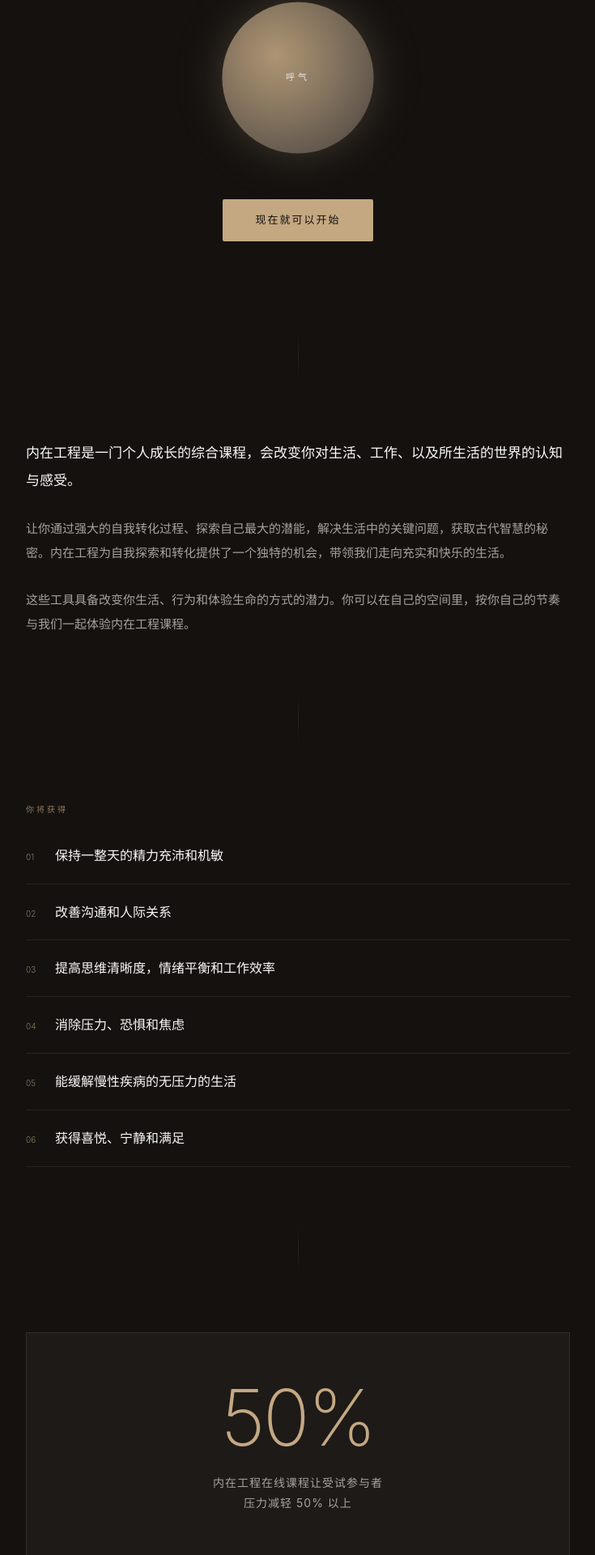
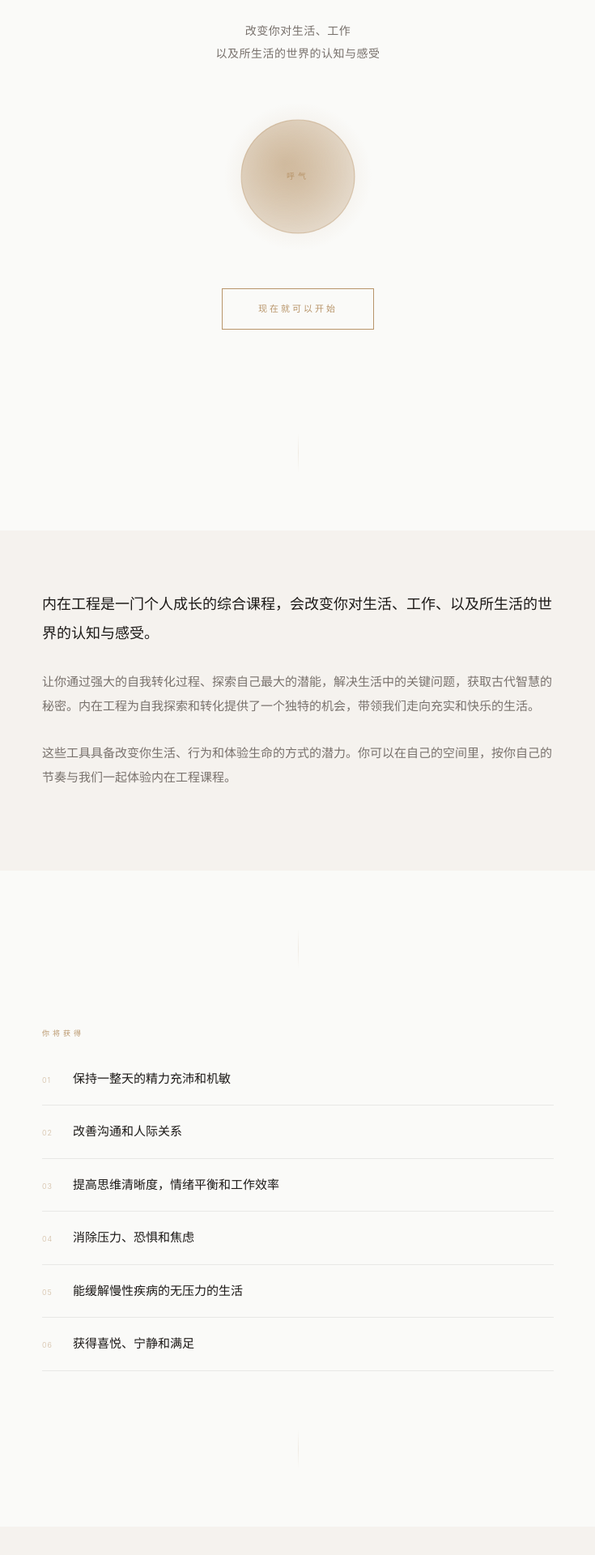
Before and after one commit to HzTTT/loveegoai, a React (Vite) app: page /paywall-c in a window 1280 px wide. Shown: the part 360-2280 px from the top of the page at 81% size, without its empty margins (272-1007 px from the left). Built offline with nearby package versions, Linux system fonts and the light colour scheme; no server answers; a web font is replaced by a local one.

Commit message:
feat(paywall-c): white bg zen style, price $1200 USD per ELENA

```diff
--- a/src/app/pages/PaywallC.tsx
+++ b/src/app/pages/PaywallC.tsx
@@ -2,28 +2,30 @@ import { useEffect, useState } from 'react'
 import { motion } from 'motion/react'
 
 /*
-  Paywall C · 内在工程 · 禅修风格
+  Paywall C · 内在工程 · 白色禅意风格
   文案：ELENA 原文 (msg=be977470)，一字不改
-  UI：禅修 / 暗金 / 温暖深棕 / 轻盈细字 / 呼吸球
+  UI：白底 / 暖金点缀 / 大量留白 / 轻盈细字 / 禅意极简
+  价格：$1200 USD
 */
 
 const C = {
-  bg: '#14110F',
-  bgSoft: '#1C1917',
-  card: 'rgba(250,250,249,0.04)',
-  cardBorder: 'rgba(196,168,130,0.14)',
-  gold: '#C4A882',
-  goldSoft: 'rgba(196,168,130,0.7)',
-  goldFaint: 'rgba(196,168,130,0.12)',
-  white: '#FAFAF9',
-  textMid: '#A8A29E',
-  textDim: '#78716C',
+  bg: '#FAFAF8',
+  bgAlt: '#F5F2EE',
+  text: '#1C1917',
+  textMid: '#78716C',
+  textDim: '#A8A29E',
+  gold: '#B8956A',
+  goldSoft: 'rgba(184,149,106,0.6)',
+  goldFaint: 'rgba(184,149,106,0.15)',
+  border: 'rgba(28,25,23,0.08)',
+  borderMid: 'rgba(28,25,23,0.14)',
 }
 
-const FONT = '-apple-system, "PingFang SC", "Hiragino Sans GB", system-ui, sans-serif'
-const MODULE_PAD = { maxWidth: 720, margin: '0 auto', padding: '0 24px' } as const
+const FONT = '"Noto Serif SC", "Source Han Serif SC", Georgia, "PingFang SC", serif'
+const FONT_SANS = '-apple-system, "PingFang SC", "Hiragino Sans GB", system-ui, sans-serif'
+const MODULE_PAD = { maxWidth: 680, margin: '0 auto', padding: '0 24px' } as const
 
-/* ── 呼吸球 ── */
+/* ── 呼吸球（浅色版） ── */
 const PHASE_LABEL: Record<'inhale' | 'hold' | 'exhale', string> = {
   inhale: '吸气', hold: '停留', exhale: '呼气',
 }
@@ -44,26 +46,26 @@ function BreathingOrb() {
     return () => clearTimeout(id)
   }, [])
 
-  const scale = phase === 'inhale' ? 1.35 : phase === 'hold' ? 1.35 : 0.85
-  const duration = phase === 'inhale' ? 4 : phase === 'hold' ? 2 : 6
+  const scale = phase === 'inhale' ? 1.3 : phase === 'hold' ? 1.3 : 0.82
+  const dur = phase === 'inhale' ? 4 : phase === 'hold' ? 2 : 6
 
   return (
-    <div style={{ position: 'relative', width: 220, height: 220, display: 'flex', alignItems: 'center', justifyContent: 'center' }}>
+    <div style={{ position: 'relative', width: 180, height: 180, display: 'flex', alignItems: 'center', justifyContent: 'center' }}>
       <motion.div
-        animate={{ scale: scale * 0.88, opacity: 0.18 }}
-        transition={{ duration, ease: 'easeInOut' }}
+        animate={{ scale: scale * 0.9, opacity: 0.25 }}
+        transition={{ duration: dur, ease: 'easeInOut' }}
         style={{
-          position: 'absolute', width: 200, height: 200, borderRadius: '50%',
+          position: 'absolute', width: 160, height: 160, borderRadius: '50%',
           background: `radial-gradient(circle, ${C.gold} 0%, transparent 70%)`,
         }}
       />
       <motion.div
         animate={{ scale }}
-        transition={{ duration, ease: 'easeInOut' }}
+        transition={{ duration: dur, ease: 'easeInOut' }}
         style={{
-          width: 140, height: 140, borderRadius: '50%',
-          background: 'radial-gradient(circle at 35% 35%, rgba(196,168,130,0.85) 0%, rgba(120,113,108,0.5) 100%)',
-          boxShadow: '0 0 48px rgba(196,168,130,0.2)',
+          width: 110, height: 110, borderRadius: '50%',
+          background: `radial-gradient(circle at 38% 38%, rgba(184,149,106,0.55) 0%, rgba(184,149,106,0.2) 100%)`,
+          border: `1px solid rgba(184,149,106,0.3)`,
         }}
       />
       <motion.div
@@ -71,7 +73,7 @@ function BreathingOrb() {
         initial={{ opacity: 0 }}
         animate={{ opacity: 1 }}
         transition={{ duration: 0.8 }}
-        style={{ position: 'absolute', color: 'rgba(255,255,255,0.8)', fontSize: 11, letterSpacing: 4, fontWeight: 300 }}
+        style={{ position: 'absolute', color: C.gold, fontSize: 10, letterSpacing: 4, fontFamily: FONT_SANS }}
       >
         {PHASE_LABEL[phase]}
       </motion.div>
@@ -81,16 +83,16 @@ function BreathingOrb() {
 
 function Divider() {
   return (
-    <div style={{
-      width: 1, height: 60, margin: '72px auto',
-      background: `linear-gradient(to bottom, transparent, ${C.goldFaint}, transparent)`,
-    }} />
+    <div style={{ width: 1, height: 48, margin: '72px auto', background: `linear-gradient(to bottom, transparent, ${C.goldFaint}, transparent)` }} />
   )
 }
 
 function Label({ children }: { children: React.ReactNode }) {
   return (
-    <div style={{ fontSize: 10, letterSpacing: 3, color: C.goldSoft, fontWeight: 500, textTransform: 'uppercase', marginBottom: 14 }}>
+    <div style={{
+      fontSize: 9, letterSpacing: 4, color: C.gold, fontWeight: 400,
+      textTransform: 'uppercase', marginBottom: 16, fontFamily: FONT_SANS,
+    }}>
       {children}
     </div>
   )
@@ -99,48 +101,55 @@ function Label({ children }: { children: React.ReactNode }) {
 export default function PaywallC() {
   return (
     <div translate="no" style={{
-      minHeight: '100vh', background: C.bg, color: C.white,
-      fontFamily: FONT, lineHeight: 1.8, paddingBottom: 120,
+      minHeight: '100vh', background: C.bg, color: C.text,
+      fontFamily: FONT, lineHeight: 1.9, paddingBottom: 120,
     }}>
       {/* 顶部 bar */}
       <div style={{
         maxWidth: 960, margin: '0 auto', padding: '24px 24px',
         display: 'flex', justifyContent: 'space-between', alignItems: 'center',
+        borderBottom: `1px solid ${C.border}`,
+        fontFamily: FONT_SANS,
       }}>
-        <div style={{ fontSize: 12, letterSpacing: 3, color: C.goldSoft }}>LOVE · EGO · AI</div>
+        <div style={{ fontSize: 11, letterSpacing: 3, color: C.gold }}>LOVE · EGO · AI</div>
         <div style={{ fontSize: 10, color: C.textDim, letterSpacing: 2 }}>内在工程</div>
       </div>
 
       {/* ── 1. HERO ── */}
-      <section style={{ paddingTop: 72, paddingBottom: 40 }}>
+      <section style={{ paddingTop: 96, paddingBottom: 56 }}>
         <div style={{ ...MODULE_PAD, textAlign: 'center' }}>
           <motion.div
-            initial={{ opacity: 0, y: 20 }}
+            initial={{ opacity: 0, y: 24 }}
             animate={{ opacity: 1, y: 0 }}
-            transition={{ duration: 1.4 }}
+            transition={{ duration: 1.6, ease: 'easeOut' }}
           >
             <Label>什么是内在工程</Label>
             <h1 style={{
-              fontSize: 'clamp(28px, 5vw, 44px)', fontWeight: 300, letterSpacing: 1,
-              lineHeight: 1.6, margin: '0 0 32px', color: C.white,
+              fontSize: 'clamp(28px, 5vw, 48px)', fontWeight: 300, letterSpacing: '0.04em',
+              lineHeight: 1.55, margin: '0 0 36px', color: C.text,
             }}>
               一门源自创造<br />
-              <span style={{ color: C.gold }}>内在幸福</span>的技术。
+              <em style={{ color: C.gold, fontStyle: 'italic' }}>内在幸福</em>的技术
             </h1>
+            <p style={{ fontSize: 14, color: C.textMid, fontFamily: FONT_SANS, letterSpacing: 0.5, lineHeight: 2 }}>
+              改变你对生活、工作<br />以及所生活的世界的认知与感受
+            </p>
           </motion.div>
 
-          <div style={{ display: 'flex', justifyContent: 'center', margin: '24px 0 40px' }}>
+          <div style={{ display: 'flex', justifyContent: 'center', margin: '48px 0' }}>
             <BreathingOrb />
           </div>
 
           <motion.a
             href="#pricing"
-            whileHover={{ opacity: 0.85 }}
+            whileHover={{ background: C.gold, color: C.bg }}
             whileTap={{ scale: 0.98 }}
+            transition={{ duration: 0.2 }}
             style={{
-              display: 'inline-block', padding: '14px 40px',
-              background: C.gold, color: C.bg, textDecoration: 'none',
-              fontSize: 13, fontWeight: 500, letterSpacing: 2, borderRadius: 2,
+              display: 'inline-block', padding: '14px 44px',
+              border: `1px solid ${C.gold}`, color: C.gold,
+              background: 'transparent', textDecoration: 'none',
+              fontSize: 11, fontFamily: FONT_SANS, letterSpacing: 3,
             }}
           >
             现在就可以开始
@@ -151,35 +160,30 @@ export default function PaywallC() {
       <Divider />
 
       {/* ── 2. 介绍段落 ── */}
-      <section>
+      <section style={{ background: C.bgAlt, padding: '72px 0' }}>
         <div style={{ ...MODULE_PAD }}>
-          <motion.p
-            initial={{ opacity: 0, y: 12 }}
-            whileInView={{ opacity: 1, y: 0 }}
-            viewport={{ once: true, margin: '-60px' }}
-            transition={{ duration: 1 }}
-            style={{ fontSize: 17, color: C.white, fontWeight: 300, lineHeight: 2, marginBottom: 28 }}
-          >
-            内在工程是一门个人成长的综合课程，会改变你对生活、工作、以及所生活的世界的认知与感受。
-          </motion.p>
-          <motion.p
-            initial={{ opacity: 0, y: 12 }}
-            whileInView={{ opacity: 1, y: 0 }}
-            viewport={{ once: true, margin: '-60px' }}
-            transition={{ duration: 1, delay: 0.15 }}
-            style={{ fontSize: 15, color: C.textMid, lineHeight: 2, marginBottom: 28 }}
-          >
-            让你通过强大的自我转化过程、探索自己最大的潜能，解决生活中的关键问题，获取古代智慧的秘密。内在工程为自我探索和转化提供了一个独特的机会，带领我们走向充实和快乐的生活。
-          </motion.p>
-          <motion.p
-            initial={{ opacity: 0, y: 12 }}
-            whileInView={{ opacity: 1, y: 0 }}
-            viewport={{ once: true, margin: '-60px' }}
-            transition={{ duration: 1, delay: 0.3 }}
-            style={{ fontSize: 15, color: C.textMid, lineHeight: 2 }}
-          >
-            这些工具具备改变你生活、行为和体验生命的方式的潜力。你可以在自己的空间里，按你自己的节奏与我们一起体验内在工程课程。
-          </motion.p>
+          {[
+            '内在工程是一门个人成长的综合课程，会改变你对生活、工作、以及所生活的世界的认知与感受。',
+            '让你通过强大的自我转化过程、探索自己最大的潜能，解决生活中的关键问题，获取古代智慧的秘密。内在工程为自我探索和转化提供了一个独特的机会，带领我们走向充实和快乐的生活。',
+            '这些工具具备改变你生活、行为和体验生命的方式的潜力。你可以在自己的空间里，按你自己的节奏与我们一起体验内在工程课程。',
+          ].map((p, i) => (
+            <motion.p
+              key={i}
+              initial={{ opacity: 0, y: 10 }}
+              whileInView={{ opacity: 1, y: 0 }}
+              viewport={{ once: true, margin: '-40px' }}
+              transition={{ duration: 1, delay: i * 0.12 }}
+              style={{
+                fontSize: i === 0 ? 18 : 15,
+                color: i === 0 ? C.text : C.textMid,
+                fontWeight: i === 0 ? 400 : 300,
+                lineHeight: 2, margin: '0 0 28px',
+                fontFamily: i === 0 ? FONT : FONT_SANS,
+              }}
+            >
+              {p}
+            </motion.p>
+          ))}
         </div>
       </section>
 
@@ -199,18 +203,18 @@ export default function PaywallC() {
           ].map((item, i) => (
             <motion.div
               key={i}
-              initial={{ opacity: 0, x: -8 }}
+              initial={{ opacity: 0, x: -6 }}
               whileInView={{ opacity: 1, x: 0 }}
-              viewport={{ once: true, margin: '-60px' }}
-              transition={{ duration: 0.7, delay: i * 0.08 }}
+              viewport={{ once: true, margin: '-40px' }}
+              transition={{ duration: 0.7, delay: i * 0.07 }}
               style={{
-                padding: '20px 0',
-                borderBottom: `1px solid ${C.goldFaint}`,
-                fontSize: 16, color: C.white, fontWeight: 300,
-                display: 'flex', alignItems: 'baseline', gap: 16,
+                padding: '18px 0', borderBottom: `1px solid ${C.border}`,
+                fontSize: 15, color: C.text, fontWeight: 300,
+                display: 'flex', alignItems: 'baseline', gap: 18,
+                fontFamily: FONT_SANS,
               }}
             >
-              <span style={{ color: C.goldSoft, fontSize: 10, minWidth: 20 }}>0{i + 1}</span>
+              <span style={{ color: C.goldSoft, fontSize: 9, minWidth: 20, letterSpacing: 1 }}>0{i + 1}</span>
               <span>{item}</span>
             </motion.div>
           ))}
@@ -220,30 +224,26 @@ export default function PaywallC() {
       <Divider />
 
       {/* ── 4. 研究数据 ── */}
-      <section>
+      <section style={{ background: C.bgAlt, padding: '80px 0' }}>
         <div style={{ ...MODULE_PAD, textAlign: 'center' }}>
           <motion.div
-            initial={{ opacity: 0, scale: 0.95 }}
+            initial={{ opacity: 0, scale: 0.96 }}
             whileInView={{ opacity: 1, scale: 1 }}
             viewport={{ once: true }}
-            transition={{ duration: 1 }}
-            style={{
-              border: `1px solid ${C.cardBorder}`,
-              background: C.card,
-              padding: '56px 32px',
-            }}
+            transition={{ duration: 1.2 }}
           >
             <div style={{
-              fontSize: 'clamp(56px, 10vw, 96px)',
-              fontWeight: 200,
-              color: C.gold,
-              letterSpacing: '-0.03em',
-              lineHeight: 1,
-              marginBottom: 20,
+              fontSize: 'clamp(64px, 12vw, 112px)',
+              fontWeight: 200, color: C.gold,
+              letterSpacing: '-0.04em', lineHeight: 1, marginBottom: 24,
+              fontFamily: FONT_SANS,
             }}>
               50%
             </div>
-            <p style={{ fontSize: 14, color: C.textMid, letterSpacing: 1, lineHeight: 1.8, margin: 0 }}>
+            <p style={{
+              fontSize: 13, color: C.textMid, letterSpacing: 1,
+              lineHeight: 2, margin: 0, fontFamily: FONT_SANS,
+            }}>
               内在工程在线课程让受试参与者<br />压力减轻 50% 以上
             </p>
           </motion.div>
@@ -275,19 +275,19 @@ export default function PaywallC() {
           ].map((w, i) => (
             <motion.div
               key={i}
-              initial={{ opacity: 0, y: 16 }}
+              initial={{ opacity: 0, y: 14 }}
               whileInView={{ opacity: 1, y: 0 }}
-              viewport={{ once: true, margin: '-60px' }}
+              viewport={{ once: true, margin: '-40px' }}
               transition={{ duration: 0.9, delay: i * 0.1 }}
-              style={{
-                padding: '40px 0',
-                borderBottom: `1px solid ${C.goldFaint}`,
-              }}
+              style={{ padding: '44px 0', borderBottom: `1px solid ${C.border}` }}
             >
-              <p style={{ fontSize: 16, color: C.white, fontWeight: 300, lineHeight: 2, margin: '0 0 16px' }}>
+              <p style={{
+                fontSize: 16, color: C.text, fontWeight: 300,
+                lineHeight: 2, margin: '0 0 18px', fontStyle: 'italic',
+              }}>
                 "{w.quote}"
               </p>
-              <div style={{ fontSize: 11, color: C.goldSoft, letterSpacing: 2 }}>
+              <div style={{ fontSize: 11, color: C.gold, letterSpacing: 2, fontFamily: FONT_SANS }}>
                 — {w.name}，{w.title}
               </div>
             </motion.div>
@@ -298,60 +298,33 @@ export default function PaywallC() {
       <Divider />
 
       {/* ── 6. 智慧语录 ── */}
-      <section>
+      <section style={{ background: C.bgAlt, padding: '72px 0' }}>
         <div style={{ ...MODULE_PAD }}>
           <Label>生命的智慧</Label>
           {[
-            {
-              title: '生命的机制',
-              quote: '世界上最精密的机器是人体。但你还没看过用户手册。让我们来一起探索。',
-            },
-            {
-              title: '唯一的束缚',
-              quote: '释放你的欲望，不要把它限制在有限之中。在欲望的无限里面，是你的终极本性。',
-            },
-            {
-              title: '活着并全然地活',
-              quote: '只有当"你是谁"不断地扩展，生命才允许你全然地活。全然地活或者活到极致，是你这个生命所能知晓的唯一成就。',
-            },
-            {
-              title: '你不是你所想的',
-              quote: '在绝对的自愿中度过你生命的每一刻，你会创造出天堂。你在不情愿中所做的一切必然是地狱。',
-            },
-            {
-              title: '头脑·奇迹',
-              quote: '大多数人都在试图控制自己的头脑。我想让你解放你的头脑，让它达到最高的可能性。',
-            },
-            {
-              title: '创造的声音',
-              quote: '文字和意义属于人类头脑的领域，声音则是创造必不可少的一部分。',
-            },
-            {
-              title: '创造你想要的',
-              quote: '你的健康和你的疾病，你的快乐和你的痛苦，都来自于内在。如果你想要幸福，是时候转向内在了。',
-            },
+            { title: '生命的机制', quote: '世界上最精密的机器是人体。但你还没看过用户手册。让我们来一起探索。' },
+            { title: '唯一的束缚', quote: '释放你的欲望，不要把它限制在有限之中。在欲望的无限里面，是你的终极本性。' },
+            { title: '活着并全然地活', quote: '只有当"你是谁"不断地扩展，生命才允许你全然地活。全然地活或者活到极致，是你这个生命所能知晓的唯一成就。' },
+            { title: '你不是你所想的', quote: '在绝对的自愿中度过你生命的每一刻，你会创造出天堂。你在不情愿中所做的一切必然是地狱。' },
+            { title: '头脑·奇迹', quote: '大多数人都在试图控制自己的头脑。我想让你解放你的头脑，让它达到最高的可能性。' },
+            { title: '创造的声音', quote: '文字和意义属于人类头脑的领域，声音则是创造必不可少的一部分。' },
+            { title: '创造你想要的', quote: '你的健康和你的疾病，你的快乐和你的痛苦，都来自于内在。如果你想要幸福，是时候转向内在了。' },
           ].map((q, i) => (
             <motion.div
               key={i}
-              initial={{ opacity: 0, y: 12 }}
+              initial={{ opacity: 0, y: 10 }}
               whileInView={{ opacity: 1, y: 0 }}
-              viewport={{ once: true, margin: '-60px' }}
-              transition={{ duration: 0.8, delay: i * 0.06 }}
-              style={{
-                padding: '36px 0',
-                borderBottom: `1px solid ${C.goldFaint}`,
-              }}
+              viewport={{ once: true, margin: '-40px' }}
+              transition={{ duration: 0.8, delay: i * 0.05 }}
+              style={{ padding: '32px 0', borderBottom: `1px solid ${C.border}` }}
             >
               <div style={{
-                fontSize: 10, color: C.gold, letterSpacing: 3,
-                textTransform: 'uppercase', marginBottom: 12,
+                fontSize: 9, color: C.gold, letterSpacing: 4,
+                textTransform: 'uppercase', marginBottom: 12, fontFamily: FONT_SANS,
               }}>
                 {q.title}
               </div>
-              <p style={{
-                fontSize: 15, color: C.textMid, fontWeight: 300,
-                lineHeight: 2, margin: 0, fontStyle: 'italic',
-              }}>
+              <p style={{ fontSize: 15, color: C.textMid, fontWeight: 300, lineHeight: 2, margin: 0, fontStyle: 'italic' }}>
                 "{q.quote}"
               </p>
             </motion.div>
@@ -368,35 +341,38 @@ export default function PaywallC() {
             initial={{ opacity: 0, y: 20 }}
             whileInView={{ opacity: 1, y: 0 }}
             viewport={{ once: true }}
-            transition={{ duration: 1 }}
+            transition={{ duration: 1.2 }}
           >
             <Label>开始你的内在旅程</Label>
             <h2 style={{
-              fontSize: 'clamp(28px, 4vw, 40px)', fontWeight: 300,
-              color: C.white, letterSpacing: 1, marginBottom: 48,
+              fontSize: 'clamp(28px, 4vw, 42px)', fontWeight: 300,
+              color: C.text, letterSpacing: '0.04em', marginBottom: 56,
             }}>
               内在工程
             </h2>
 
             <div style={{
-              border: `1px solid ${C.cardBorder}`,
-              background: C.card,
-              padding: '48px 32px',
-              marginBottom: 32,
+              border: `1px solid ${C.borderMid}`,
+              padding: '56px 40px', marginBottom: 36,
+              background: C.bgAlt,
             }}>
               <div style={{
-                fontSize: 'clamp(44px, 8vw, 72px)',
+                fontSize: 'clamp(48px, 8vw, 80px)',
                 fontWeight: 200, color: C.gold,
                 letterSpacing: '-0.02em', lineHeight: 1,
-                marginBottom: 12,
+                marginBottom: 10, fontFamily: FONT_SANS,
               }}>
-                ¥———
+                $1,200
               </div>
-              <div style={{ fontSize: 10, color: C.textDim, letterSpacing: 3, marginBottom: 40 }}>
-                一次付款 · 永久使用
+              <div style={{
+                fontSize: 10, color: C.textDim,
+                letterSpacing: 3, marginBottom: 44,
+                fontFamily: FONT_SANS,
+              }}>
+                USD · 一次付款 · 永久使用
               </div>
 
-              <div style={{ height: 1, background: C.goldFaint, marginBottom: 32 }} />
+              <div style={{ height: 1, background: C.border, marginBottom: 32 }} />
 
               <div style={{ display: 'flex', flexDirection: 'column', gap: 16 }}>
                 {[
@@ -407,7 +383,8 @@ export default function PaywallC() {
                 ].map((item, i) => (
                   <div key={i} style={{
                     display: 'flex', gap: 14, alignItems: 'center',
-                    fontSize: 14, color: C.white, lineHeight: 1.6,
+                    fontSize: 13, color: C.text, lineHeight: 1.6,
+                    fontFamily: FONT_SANS,
                   }}>
                     <span style={{ color: C.goldSoft, flexShrink: 0 }}>—</span>
                     {item}
@@ -418,27 +395,31 @@ export default function PaywallC() {
 
             <motion.a
               href="#"
-              whileHover={{ opacity: 0.85 }}
+              whileHover={{ background: C.gold, color: C.bg, borderColor: C.gold }}
               whileTap={{ scale: 0.98 }}
+              transition={{ duration: 0.2 }}
               style={{
-                display: 'inline-block', padding: '16px 44px',
-                background: C.gold, color: C.bg, textDecoration: 'none',
-                fontSize: 13, fontWeight: 500, letterSpacing: 2, borderRadius: 2,
+                display: 'inline-block', padding: '16px 52px',
+                border: `1px solid ${C.gold}`, color: C.gold,
+                background: 'transparent', textDecoration: 'none',
+                fontSize: 11, fontFamily: FONT_SANS, letterSpacing: 3,
               }}
             >
               现在就可以开始
             </motion.a>
+
+            <p style={{ fontSize: 10, color: C.textDim, marginTop: 20, letterSpacing: 2, fontFamily: FONT_SANS }}>
+              你可以在自己的空间里，按你自己的节奏开始
+            </p>
           </motion.div>
         </div>
       </section>
 
       {/* Footer */}
       <div style={{
-        padding: '48px 24px',
-        textAlign: 'center',
-        borderTop: `1px solid ${C.goldFaint}`,
-        fontSize: 10, letterSpacing: 3, color: C.textDim,
-        marginTop: 80,
+        padding: '48px 24px', textAlign: 'center',
+        borderTop: `1px solid ${C.border}`, marginTop: 80,
+        fontSize: 9, letterSpacing: 4, color: C.textDim, fontFamily: FONT_SANS,
       }}>
         LOVE · EGO · AI · 2026
       </div>
```
